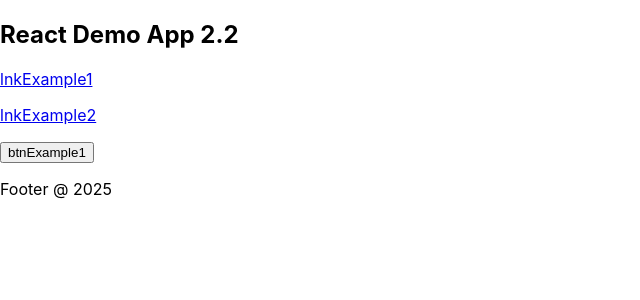
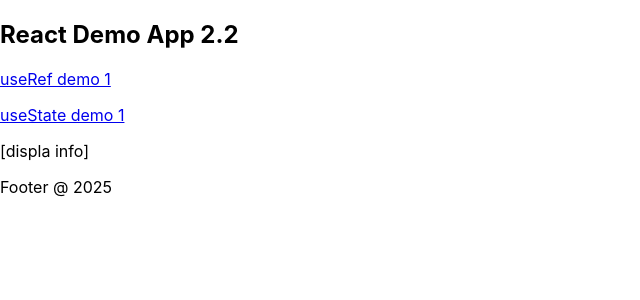
Before and after one commit to NatGallagher/React-Demos, a React (Create React App) app in the folder react-demo-app-v5/: page / in a window 1280 px wide. Shown: the top 300 px of the page, without its empty margins (0-640 px from the left). Built offline with nearby package versions, Linux system fonts and the light colour scheme.

Commit message:
app.js to Dean's liking

```diff
--- a/react-demo-app-v5/src/App.js
+++ b/react-demo-app-v5/src/App.js
@@ -8,14 +8,13 @@ function App() {
   return (
     <>
       <Header/>
-      <div>
-        <a href="#">lnkExample1</a>
-        <p></p>
-        <a href="#">lnkExample2</a>
-        <p></p>
-        <button>btnExample1</button>
-        <p></p>
-      </div>
+          <div>
+            <a href="#">useRef demo 1</a><p></p>
+            <a href="#">useState demo 1</a><p></p>
+          </div>
+          <div>
+            [displa info]
+          </div>
       <Footer/>
     </>
   );
```
